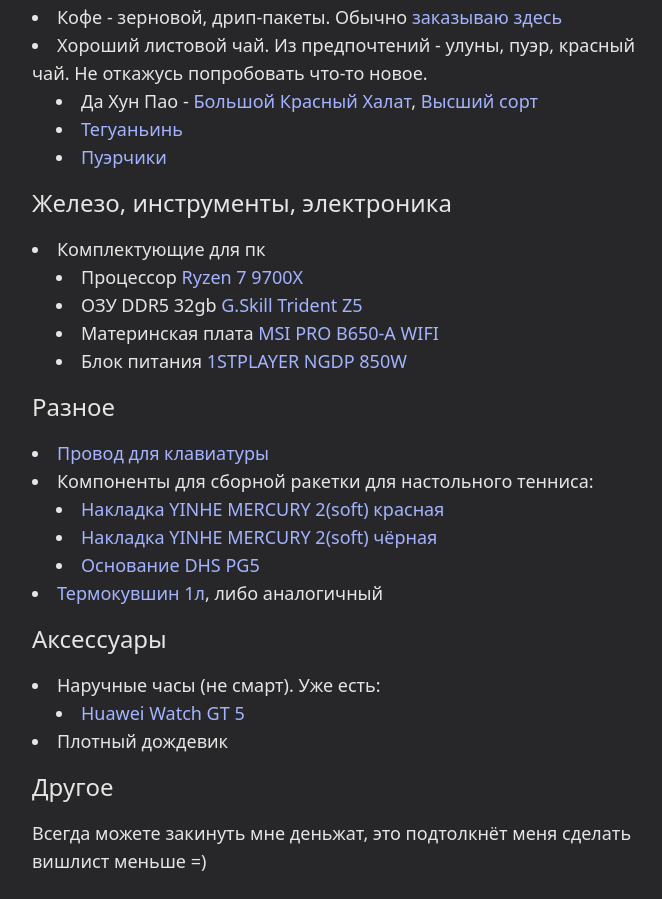
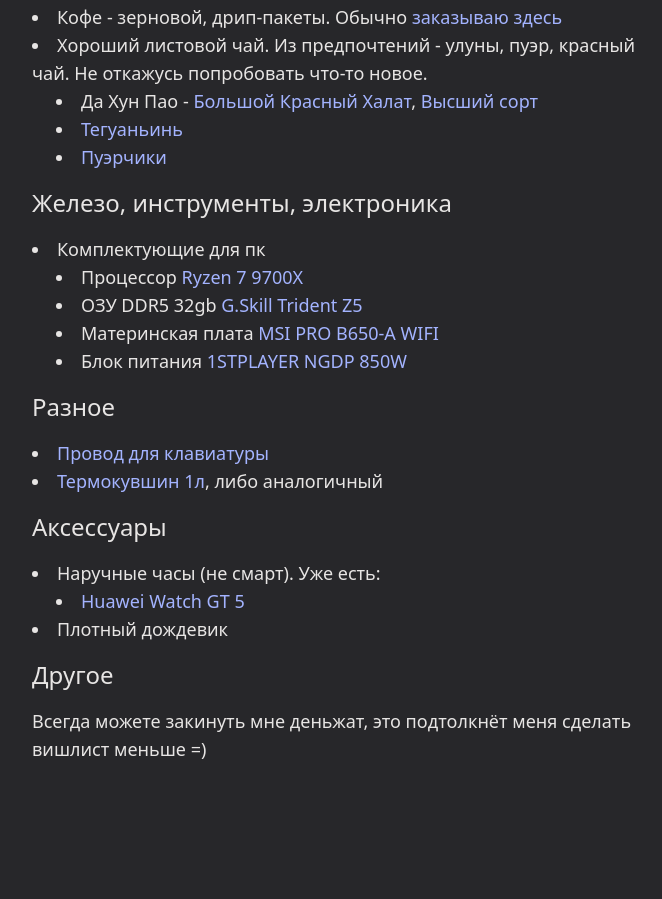
Before and after one commit to seri0zha/seri0zha.github.io, an Astro site: page /wishlist in a window 1280 px wide. Shown: the part 405-1304 px from the top of the page, without its empty margins (296-958 px from the left). After the commit the page ends 1192 px from the top, so only its background shows below. Built offline with nearby package versions, Linux system fonts and the light colour scheme; Astro itself is replaced by a stand-in of ours.

Commit message:
feat: update wishlist 30.06.2025

```diff
--- a/src/content/wishlist.md
+++ b/src/content/wishlist.md
@@ -1,6 +1,6 @@
 ---
 title: seri0zha - Wishlist
-updated: "03.06.2025"
+updated: "30.06.2025"
 ---
 ## Настольные игры
 Хочу постепенно пополнять коллекцию настолок. Пока что у меня очень скудный набор. Особых предпочтений нет. Точно мимо - одноразовые игры по типу "What do you meme".
@@ -28,10 +28,6 @@
 ## Разное
 
 - [Провод для клавиатуры](https://ozon.ru/t/gaMCjFy)
-- Компоненты для сборной ракетки для настольного тенниса:
-  - [Накладка YINHE MERCURY 2(soft) красная](https://ozon.ru/t/lQJm7gz)
-  - [Накладка YINHE MERCURY 2(soft) чёрная](https://ozon.ru/t/iE8qBde)
-  - [Основание DHS PG5](https://sl.aliexpress.ru/p?key=vse73bD)
 - [Термокувшин 1л](https://ozon.ru/t/8U1ElKB), либо аналогичный
 
 ## Аксессуары
```
